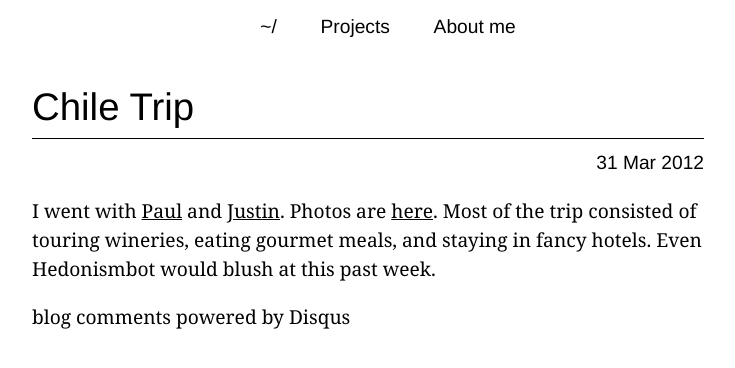
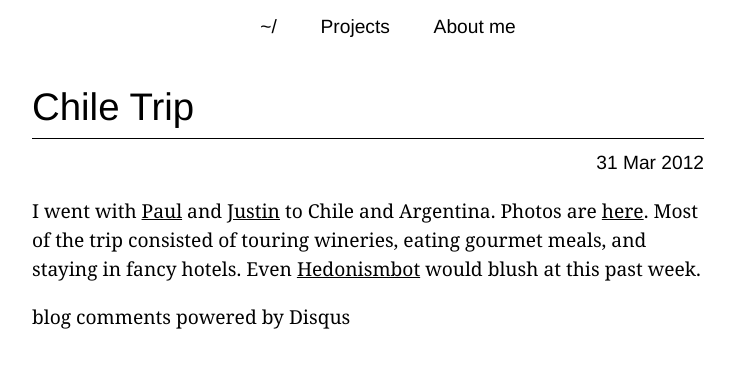
Before and after one commit to ggreer/geoff.greer.fm, a Jekyll site: the page built from _posts/2012-03-31-chile-trip.markdown, in a window 1280 px wide. Shown: the top 368 px of the page, without its empty margins (272-1007 px from the left). Built offline with Jekyll 4.4.1, drawn with Linux system fonts in a browser that asks for light colours; comment, search, counter and statistics services are not loaded.

Commit message:
Fix links.

```diff
--- a/_posts/2012-03-31-chile-trip.markdown
+++ b/_posts/2012-03-31-chile-trip.markdown
@@ -9,4 +9,4 @@ categories:
 - Photos
 ---
 
-I went with [Paul](http://journal.paul.querna.org/) and [Justin](http://www.erenkrantz.com/). Photos are [here](/photos/Chile_Trip.html). Most of the trip consisted of touring wineries, eating gourmet meals, and staying in fancy hotels. Even Hedonismbot would blush at this past week.
+I went with [Paul](http://journal.paul.querna.org/) and [Justin](http://www.erenkrantz.com/) to Chile and Argentina. Photos are [here](/photos/Chile_Trip.html). Most of the trip consisted of touring wineries, eating gourmet meals, and staying in fancy hotels. Even [Hedonismbot](http://futurama.wikia.com/wiki/Hedonismbot) would blush at this past week.
```
